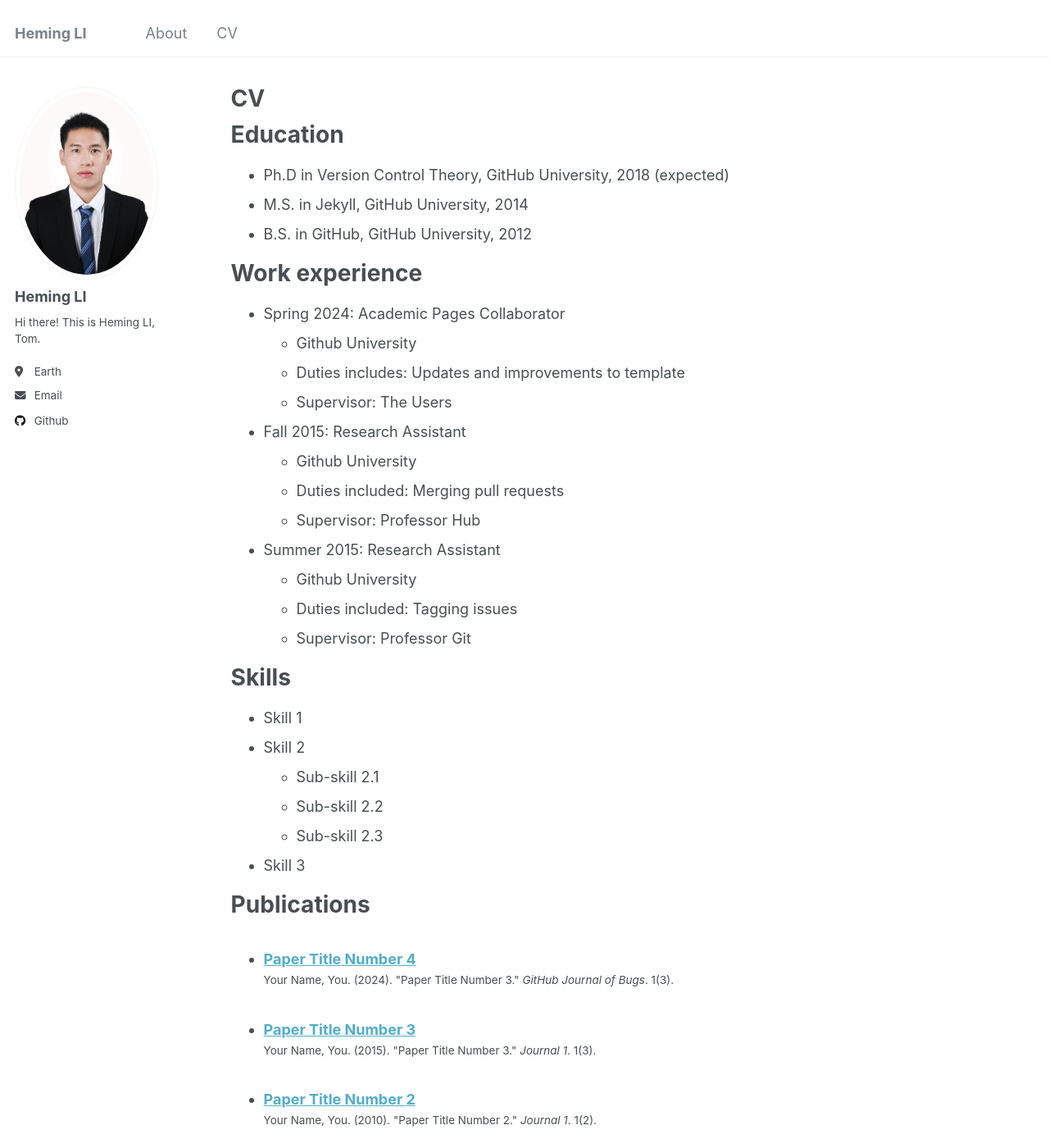
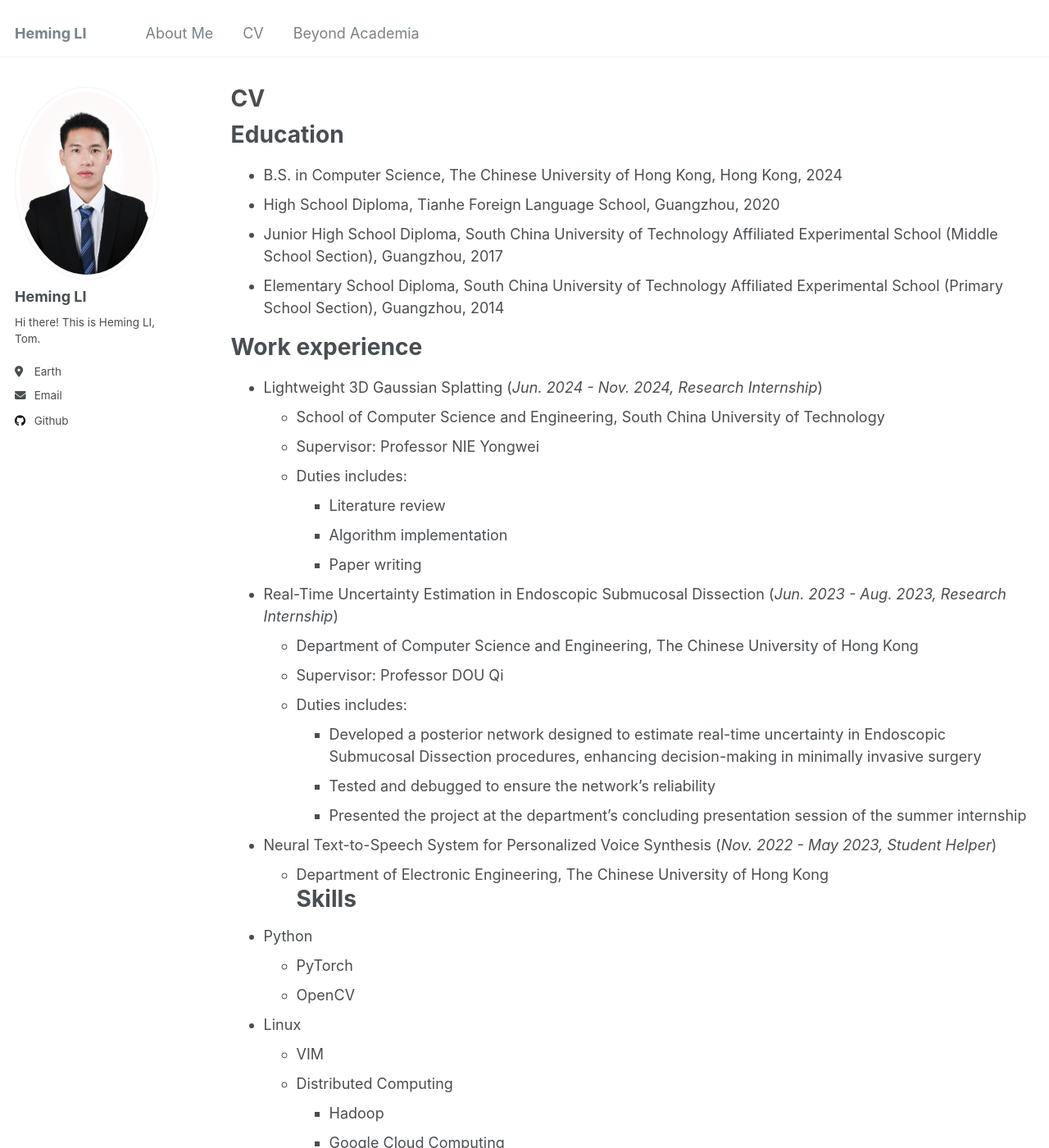
Before and after one commit to Tom-Liii/Tom-Liii.github.io, a Jekyll site: the page built from _pages/cv.md, in a window 1280 px wide and 1400 px high. Shown: the whole window at 82% size. Built offline with Jekyll 4.4.1, drawn with Linux system fonts in a browser that asks for light colours; some of the changed text lies outside the part shown.

Commit message:
modified:   _config.yml 	modified:   _data/navigation.yml 	modified:   _pages/about.md 	new file:   _pages/beyond_academia.md 	modified:   _pages/cv.md

```diff
--- a/_config.yml
+++ b/_config.yml
@@ -282,6 +282,14 @@ defaults:
       layout: talk
       author_profile: true
       share: true
+  - scope:
+      path: ""
+      type: beyondAcademia
+    values:
+      layout: single
+      author_profile: true
+      share: true
+      comments: true
 
 
 # Sass/SCSS
--- a/_data/navigation.yml
+++ b/_data/navigation.yml
@@ -19,11 +19,14 @@ main:
 
   # - title: "Blog Posts"
   #   url: /year-archive/
-  - title: "About"
+  - title: "About Me"
     url: /
 
   - title: "CV"
     url: /cv/
 
+  - title: "Beyond Academia"
+    url: /beyondAcademia/
+
   # - title: "Guide"
   #   url: /markdown/
--- a/_pages/cv.md
+++ b/_pages/cv.md
@@ -9,56 +9,44 @@ redirect_from:
 
 {% include base_path %}
 
-Education
-======
-* Ph.D in Version Control Theory, GitHub University, 2018 (expected)
-* M.S. in Jekyll, GitHub University, 2014
-* B.S. in GitHub, GitHub University, 2012
+# Education
+- B.S. in Computer Science, The Chinese University of Hong Kong, Hong Kong, 2024
+- High School Diploma, Tianhe Foreign Language School, Guangzhou, 2020
+- Junior High School Diploma, South China University of Technology Affiliated Experimental School (Middle School Section), Guangzhou, 2017
+- Elementary School Diploma, South China University of Technology Affiliated Experimental School (Primary School Section), Guangzhou, 2014
 
-Work experience
-======
-* Spring 2024: Academic Pages Collaborator
-  * Github University
-  * Duties includes: Updates and improvements to template
-  * Supervisor: The Users
+# Work experience
 
-* Fall 2015: Research Assistant
-  * Github University
-  * Duties included: Merging pull requests
-  * Supervisor: Professor Hub
+- Lightweight 3D Gaussian Splatting (*Jun. 2024 - Nov. 2024, Research Internship*)
+  - School of Computer Science and Engineering, South China University of Technology
+  - Supervisor: Professor NIE Yongwei
+  - Duties includes:
+    - Literature review
+    - Algorithm implementation
+    - Paper writing
+- Real-Time Uncertainty Estimation in Endoscopic Submucosal Dissection (*Jun. 2023 - Aug. 2023, Research Internship*)
+  - Department of Computer Science and Engineering, The Chinese University of Hong Kong
+  - Supervisor: Professor DOU Qi
+  - Duties includes:
+    - Developed a posterior network designed to estimate real-time uncertainty in Endoscopic Submucosal Dissection procedures, enhancing decision-making in minimally invasive surgery
+    - Tested and debugged to ensure the network's reliability
+    - Presented the project at the department's concluding presentation session of the summer internship
 
-* Summer 2015: Research Assistant
-  * Github University
-  * Duties included: Tagging issues
-  * Supervisor: Professor Git
-
-Skills
-======
-* Skill 1
-* Skill 2
-  * Sub-skill 2.1
-  * Sub-skill 2.2
-  * Sub-skill 2.3
-* Skill 3
-
-Publications
-======
-  <ul>{% for post in site.publications reversed %}
-    {% include archive-single-cv.html %}
-  {% endfor %}</ul>
-
-Talks
-======
-  <ul>{% for post in site.talks reversed %}
-    {% include archive-single-talk-cv.html  %}
-  {% endfor %}</ul>
-
-Teaching
-======
-  <ul>{% for post in site.teaching reversed %}
-    {% include archive-single-cv.html %}
-  {% endfor %}</ul>
-
-Service and leadership
-======
-* Currently signed in to 43 different slack teams
+- Neural Text-to-Speech System for Personalized Voice Synthesis (*Nov. 2022 - May 2023, Student Helper*)
+  - Department of Electronic Engineering, The Chinese University of Hong Kong
+# Skills
+- Python
+  - PyTorch
+  - OpenCV
+- Linux
+  - VIM
+  - Distributed Computing
+    - Hadoop
+    - Google Cloud Computing
+    - AWS
+- C++
+- Java
+- PHP
+- JavaScript
+- HTML
+- SQL
```
Also changed, not shown: _pages/about.md (+9 -1 lines), _pages/beyond_academia.md (added, +35 -0 lines).
